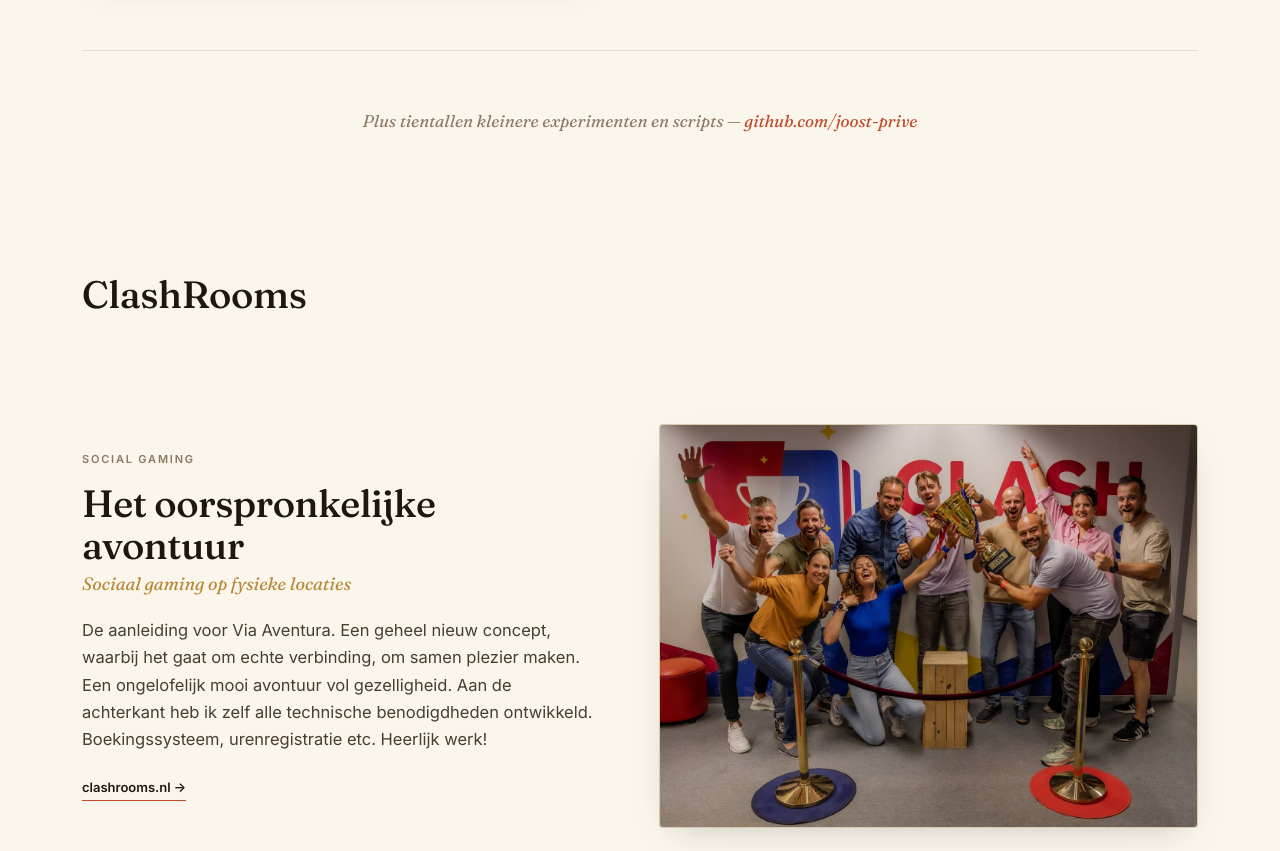
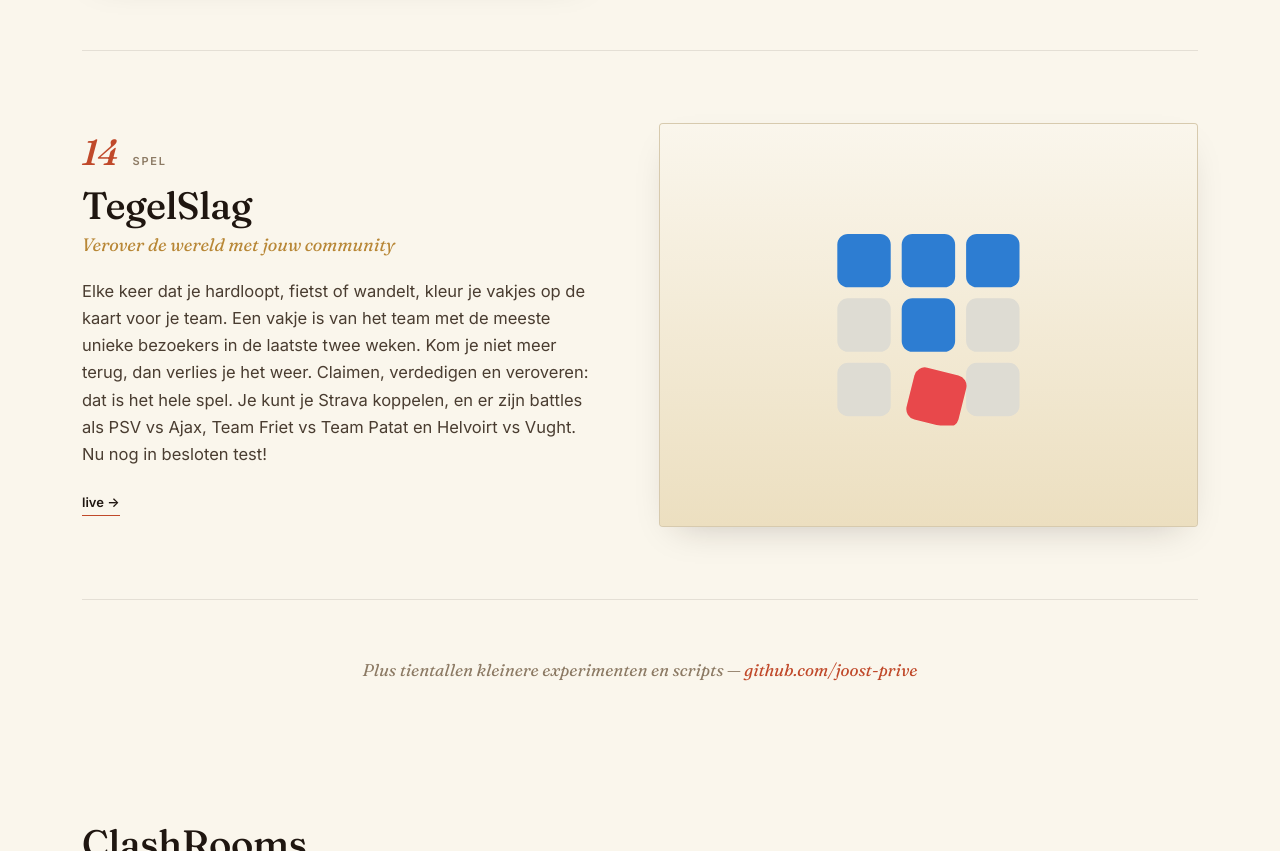
Before and after one commit to joost-prive/via-aventura, a plain HTML site: page index.html in a window 1280 px wide. Shown: the part 7638-8489 px from the top of the page. Drawn offline with Linux system fonts and the light colour scheme; no server answers.

Commit message:
Add TegelSlag project card

```diff
--- a/index.html
+++ b/index.html
@@ -494,6 +494,40 @@
           </div>
         </article>
 
+        <!-- 14 — TegelSlag -->
+        <article class="work" data-cat="game">
+          <a class="work-media" href="#" data-soon>
+            <svg viewBox="0 0 400 300" class="illustration" preserveAspectRatio="xMidYMid meet">
+              <svg x="125" y="75" width="150" height="150" viewBox="0 0 128 128">
+                <rect x="6" y="47" width="34" height="34" rx="6.8" fill="#DEDCD3"/>
+                <rect x="88" y="47" width="34" height="34" rx="6.8" fill="#DEDCD3"/>
+                <rect x="6" y="88" width="34" height="34" rx="6.8" fill="#DEDCD3"/>
+                <rect x="88" y="88" width="34" height="34" rx="6.8" fill="#DEDCD3"/>
+                <rect x="6" y="6" width="34" height="34" rx="6.8" fill="#2D7DD2"/>
+                <rect x="47" y="6" width="34" height="34" rx="6.8" fill="#2D7DD2"/>
+                <rect x="88" y="6" width="34" height="34" rx="6.8" fill="#2D7DD2"/>
+                <rect x="47" y="47" width="34" height="34" rx="6.8" fill="#2D7DD2"/>
+                <rect x="52.1" y="93.1" width="34" height="34" rx="6.8" fill="#E8484B" transform="rotate(14 69.1 110.1)"/>
+              </svg>
+            </svg>
+          </a>
+          <div class="work-body">
+            <p class="work-meta"><span class="work-num">14</span><span class="work-cat">Spel</span></p>
+            <h3>TegelSlag</h3>
+            <p class="work-tag"><em>Verover de wereld met jouw community</em></p>
+            <p>
+              Elke keer dat je hardloopt, fietst of wandelt, kleur je vakjes
+              op de kaart voor je team. Een vakje is van het team met de
+              meeste unieke bezoekers in de laatste twee weken. Kom je niet
+              meer terug, dan verlies je het weer. Claimen, verdedigen en
+              veroveren: dat is het hele spel. Je kunt je Strava koppelen, en
+              er zijn battles als PSV vs Ajax, Team Friet vs Team Patat en
+              Helvoirt vs Vught. Nu nog in besloten test!
+            </p>
+            <a class="work-link" href="#" data-soon>live →</a>
+          </div>
+        </article>
+
       </div>
 
       <p class="more-line">
```
